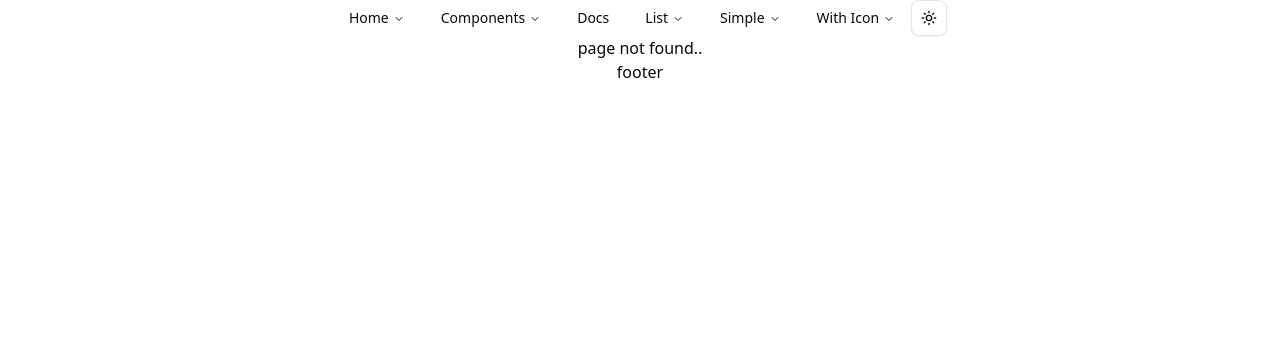
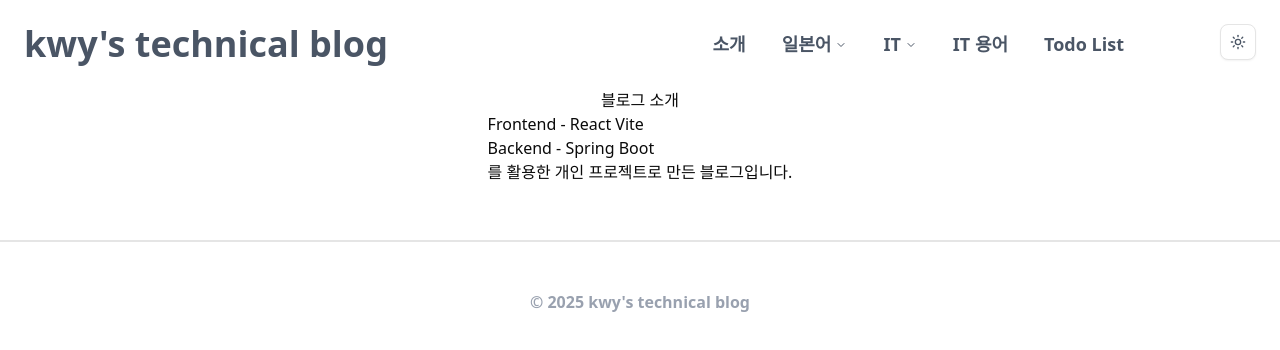
Before and after one commit to cttc-cttc/tech-blog, a React (Vite) app in the folder frontend/: page /intro in a window 1280 px wide. Before the commit this address had no page. Shown: the top 350 px of the page. Built offline with nearby package versions, Linux system fonts and the light colour scheme.

Commit message:
0729 프론트 작업

```diff
--- a/frontend/package.json
+++ b/frontend/package.json
@@ -10,6 +10,7 @@
     "preview": "vite preview"
   },
   "dependencies": {
+    "@radix-ui/react-aspect-ratio": "^1.1.7",
     "@radix-ui/react-dropdown-menu": "^2.1.15",
     "@radix-ui/react-navigation-menu": "^1.2.13",
     "@radix-ui/react-slot": "^1.2.3",
--- a/frontend/src/App.tsx
+++ b/frontend/src/App.tsx
@@ -3,18 +3,23 @@ import Home from "./pages/home/home";
 import ContentsDetail from "./pages/contents-detail/contents-detail";
 import HomeMain from "./pages/home/components/home-main";
 import NotFound from "./pages/home/components/not-found";
+import { ThemeProvider } from "./components/ui/theme-provider";
+import Intro from "./pages/home/components/intro";
 
 function App() {
   return (
+    <ThemeProvider>
       <BrowserRouter>
         <Routes>
           <Route path="/" element={<Home />}>
             <Route index element={<HomeMain />} />
+            <Route path="/intro" element={<Intro />} />
             <Route path="/contents-detail/:id" element={<ContentsDetail />} />
             <Route path="*" element={<NotFound />} />
           </Route>
         </Routes>
       </BrowserRouter>
+    </ThemeProvider>
   );
 }
 
--- a/frontend/src/components/ui/navigation-menu.tsx
+++ b/frontend/src/components/ui/navigation-menu.tsx
@@ -1,9 +1,9 @@
-import * as React from "react"
-import * as NavigationMenuPrimitive from "@radix-ui/react-navigation-menu"
-import { cva } from "class-variance-authority"
-import { ChevronDownIcon } from "lucide-react"
+import * as React from "react";
+import * as NavigationMenuPrimitive from "@radix-ui/react-navigation-menu";
+import { cva } from "class-variance-authority";
+import { ChevronDownIcon } from "lucide-react";
 
-import { cn } from "@/lib/utils"
+import { cn } from "@/lib/utils";
 
 function NavigationMenu({
   className,
@@ -11,7 +11,7 @@ function NavigationMenu({
   viewport = true,
   ...props
 }: React.ComponentProps<typeof NavigationMenuPrimitive.Root> & {
-  viewport?: boolean
+  viewport?: boolean;
 }) {
   return (
     <NavigationMenuPrimitive.Root
@@ -26,7 +26,7 @@ function NavigationMenu({
       {children}
       {viewport && <NavigationMenuViewport />}
     </NavigationMenuPrimitive.Root>
-  )
+  );
 }
 
 function NavigationMenuList({
@@ -36,13 +36,10 @@ function NavigationMenuList({
   return (
     <NavigationMenuPrimitive.List
       data-slot="navigation-menu-list"
-      className={cn(
-        "group flex flex-1 list-none items-center justify-center gap-1",
-        className
-      )}
+      className={cn("group flex flex-1 list-none items-center justify-center gap-1", className)}
       {...props}
     />
-  )
+  );
 }
 
 function NavigationMenuItem({
@@ -55,12 +52,12 @@ function NavigationMenuItem({
       className={cn("relative", className)}
       {...props}
     />
-  )
+  );
 }
 
 const navigationMenuTriggerStyle = cva(
-  "group inline-flex h-9 w-max items-center justify-center rounded-md bg-background px-4 py-2 text-sm font-medium hover:bg-accent hover:text-accent-foreground focus:bg-accent focus:text-accent-foreground disabled:pointer-events-none disabled:opacity-50 data-[state=open]:hover:bg-accent data-[state=open]:text-accent-foreground data-[state=open]:focus:bg-accent data-[state=open]:bg-accent/50 focus-visible:ring-ring/50 outline-none transition-[color,box-shadow] focus-visible:ring-[3px] focus-visible:outline-1"
-)
+  "group inline-flex h-9 w-max items-center justify-center rounded-md bg-background px-4 py-2 text-lg font-bold hover:bg-accent hover:text-accent-foreground focus:bg-accent focus:text-accent-foreground disabled:pointer-events-none disabled:opacity-50 data-[state=open]:hover:bg-accent data-[state=open]:text-accent-foreground data-[state=open]:focus:bg-accent data-[state=open]:bg-accent/50 focus-visible:ring-ring/50 outline-none transition-[color,box-shadow] focus-visible:ring-[3px] focus-visible:outline-1"
+);
 
 function NavigationMenuTrigger({
   className,
@@ -79,7 +76,7 @@ function NavigationMenuTrigger({
         aria-hidden="true"
       />
     </NavigationMenuPrimitive.Trigger>
-  )
+  );
 }
 
 function NavigationMenuContent({
@@ -96,7 +93,7 @@ function NavigationMenuContent({
       )}
       {...props}
     />
-  )
+  );
 }
 
 function NavigationMenuViewport({
@@ -104,11 +101,7 @@ function NavigationMenuViewport({
   ...props
 }: React.ComponentProps<typeof NavigationMenuPrimitive.Viewport>) {
   return (
-    <div
-      className={cn(
-        "absolute top-full left-0 isolate z-50 flex justify-center"
-      )}
-    >
+    <div className={cn("absolute top-full left-0 isolate z-50 flex justify-center")}>
       <NavigationMenuPrimitive.Viewport
         data-slot="navigation-menu-viewport"
         className={cn(
@@ -118,7 +111,7 @@ function NavigationMenuViewport({
         {...props}
       />
     </div>
-  )
+  );
 }
 
 function NavigationMenuLink({
@@ -134,7 +127,7 @@ function NavigationMenuLink({
       )}
       {...props}
     />
-  )
+  );
 }
 
 function NavigationMenuIndicator({
@@ -152,7 +145,7 @@ function NavigationMenuIndicator({
     >
       <div className="bg-border relative top-[60%] h-2 w-2 rotate-45 rounded-tl-sm shadow-md" />
     </NavigationMenuPrimitive.Indicator>
-  )
+  );
 }
 
 export {
@@ -165,4 +158,4 @@ export {
   NavigationMenuIndicator,
   NavigationMenuViewport,
   navigationMenuTriggerStyle,
-}
+};
--- a/frontend/src/pages/components/shadcn-custom/dark-mode-toggle.tsx
+++ b/frontend/src/pages/components/shadcn-custom/dark-mode-toggle.tsx
@@ -2,29 +2,20 @@ import { Moon, Sun } from "lucide-react";
 
 import { Button } from "@/components/ui/button";
 import { useTheme } from "@/components/ui/theme-provider";
-import { useState } from "react";
 
 export function DarkModeToggle() {
-  const systemTheme = window.matchMedia("(prefers-color-scheme: dark)").matches ? "dark" : "light";
-  const { setTheme } = useTheme();
-  const [currentTheme, setCurrentTheme] = useState(systemTheme);
+  const { theme, setTheme } = useTheme();
 
-  const toggleTheme = (resolvedTheme: string) => {
-    if (resolvedTheme === "dark") {
-      setCurrentTheme("light");
-      setTheme("light");
-    } else {
-      setCurrentTheme("dark");
-      setTheme("dark");
-    }
+  const toggleTheme = () => {
+    setTheme(theme === "dark" ? "light" : "dark");
   };
 
   return (
-    <>
-      <Button variant="outline" size="icon" onClick={() => toggleTheme(currentTheme)}>
+    <div className="pl-20">
+      <Button variant="outline" size="icon" onClick={toggleTheme} className="hover:cursor-pointer">
         <Sun className="h-[1.2rem] w-[1.2rem] rotate-0 scale-100 transition-all dark:-rotate-90 dark:scale-0" />
         <Moon className="absolute h-[1.2rem] w-[1.2rem] rotate-90 scale-0 transition-all dark:rotate-0 dark:scale-100" />
       </Button>
-    </>
+    </div>
   );
 }
--- a/frontend/src/pages/components/shadcn-custom/nav-menu.tsx
+++ b/frontend/src/pages/components/shadcn-custom/nav-menu.tsx
@@ -1,8 +1,8 @@
 "use client";
 
-import * as React from "react";
+// import * as React from "react";
 import { Link } from "react-router-dom";
-import { CircleCheckIcon, CircleHelpIcon, CircleIcon } from "lucide-react";
+// import { CircleCheckIcon, CircleHelpIcon, CircleIcon } from "lucide-react";
 
 import {
   NavigationMenu,
@@ -14,49 +14,49 @@ import {
   navigationMenuTriggerStyle,
 } from "@/components/ui/navigation-menu";
 
-const components: { title: string; href: string; description: string }[] = [
-  {
-    title: "Alert Dialog",
-    href: "/docs/primitives/alert-dialog",
-    description:
-      "A modal dialog that interrupts the user with important content and expects a response.",
-  },
-  {
-    title: "Hover Card",
-    href: "/docs/primitives/hover-card",
-    description: "For sighted users to preview content available behind a link.",
-  },
-  {
-    title: "Progress",
-    href: "/docs/primitives/progress",
-    description:
-      "Displays an indicator showing the completion progress of a task, typically displayed as a progress bar.",
-  },
-  {
-    title: "Scroll-area",
-    href: "/docs/primitives/scroll-area",
-    description: "Visually or semantically separates content.",
-  },
-  {
-    title: "Tabs",
-    href: "/docs/primitives/tabs",
-    description:
-      "A set of layered sections of content—known as tab panels—that are displayed one at a time.",
-  },
-  {
-    title: "Tooltip",
-    href: "/docs/primitives/tooltip",
-    description:
-      "A popup that displays information related to an element when the element receives keyboard focus or the mouse hovers over it.",
-  },
-];
+// const components: { title: string; href: string; description: string }[] = [
+//   {
+//     title: "Alert Dialog",
+//     href: "/docs/primitives/alert-dialog",
+//     description:
+//       "A modal dialog that interrupts the user with important content and expects a response.",
+//   },
+//   {
+//     title: "Hover Card",
+//     href: "/docs/primitives/hover-card",
+//     description: "For sighted users to preview content available behind a link.",
+//   },
+//   {
+//     title: "Progress",
+//     href: "/docs/primitives/progress",
+//     description:
+//       "Displays an indicator showing the completion progress of a task, typically displayed as a progress bar.",
+//   },
+//   {
+//     title: "Scroll-area",
+//     href: "/docs/primitives/scroll-area",
+//     description: "Visually or semantically separates content.",
+//   },
+//   {
+//     title: "Tabs",
+//     href: "/docs/primitives/tabs",
+//     description:
+//       "A set of layered sections of content—known as tab panels—that are displayed one at a time.",
+//   },
+//   {
+//     title: "Tooltip",
+//     href: "/docs/primitives/tooltip",
+//     description:
+//       "A popup that displays information related to an element when the element receives keyboard focus or the mouse hovers over it.",
+//   },
+// ];
 
 export function NavMenu() {
   return (
     <NavigationMenu viewport={false}>
       <NavigationMenuList>
-        <NavigationMenuItem>
-          <NavigationMenuTrigger>Home</NavigationMenuTrigger>
+        {/* <NavigationMenuItem>
+          <NavigationMenuTrigger>소개</NavigationMenuTrigger>
           <NavigationMenuContent>
             <ul className="grid gap-2 md:w-[400px] lg:w-[500px] lg:grid-cols-[.75fr_1fr]">
               <li className="row-span-3">
@@ -83,9 +83,15 @@ export function NavMenu() {
               </ListItem>
             </ul>
           </NavigationMenuContent>
+        </NavigationMenuItem> */}
+        <NavigationMenuItem>
+          <NavigationMenuLink asChild className={navigationMenuTriggerStyle()}>
+            <Link to="/intro">소개</Link>
+          </NavigationMenuLink>
         </NavigationMenuItem>
-        <NavigationMenuItem>
-          <NavigationMenuTrigger>Components</NavigationMenuTrigger>
+
+        {/* <NavigationMenuItem>
+          <NavigationMenuTrigger>일본어</NavigationMenuTrigger>
           <NavigationMenuContent>
             <ul className="grid w-[400px] gap-2 md:w-[500px] md:grid-cols-2 lg:w-[600px]">
               {components.map(component => (
@@ -95,14 +101,65 @@ export function NavMenu() {
               ))}
             </ul>
           </NavigationMenuContent>
+        </NavigationMenuItem> */}
+        <NavigationMenuItem>
+          <NavigationMenuTrigger>일본어</NavigationMenuTrigger>
+          <NavigationMenuContent>
+            <ul className="grid w-[200px] gap-4">
+              <li>
+                <NavigationMenuLink asChild>
+                  <Link to="/japanese/jplt-n2-words">JLPT N2 단어</Link>
+                </NavigationMenuLink>
+                <NavigationMenuLink asChild>
+                  <Link to="/japanese/jplt-n2-grammar">JLPT N2 문법</Link>
+                </NavigationMenuLink>
+                <NavigationMenuLink asChild>
+                  <Link to="/japanese/res-n-hum-lang">존경어와 겸양어</Link>
+                </NavigationMenuLink>
+                <NavigationMenuLink asChild>
+                  <Link to="/japanese/jplt-n1-words">JLPT N1 단어</Link>
+                </NavigationMenuLink>
+                <NavigationMenuLink asChild>
+                  <Link to="/japanese/jplt-n1-grammar">JLPT N1 문법</Link>
+                </NavigationMenuLink>
+              </li>
+            </ul>
+          </NavigationMenuContent>
         </NavigationMenuItem>
+
         <NavigationMenuItem>
-          <NavigationMenuLink asChild className={navigationMenuTriggerStyle()}>
-            <Link to="/docs">Docs</Link>
-          </NavigationMenuLink>
+          <NavigationMenuTrigger>IT</NavigationMenuTrigger>
+          <NavigationMenuContent>
+            <ul className="grid w-[200px] gap-4">
+              <li>
+                <NavigationMenuLink asChild>
+                  <Link to="/it/html">HTML</Link>
+                </NavigationMenuLink>
+                <NavigationMenuLink asChild>
+                  <Link to="/it/css">CSS</Link>
+                </NavigationMenuLink>
+                <NavigationMenuLink asChild>
+                  <Link to="/it/javascript">JavaScript</Link>
+                </NavigationMenuLink>
+                <NavigationMenuLink asChild>
+                  <Link to="/it/react">React</Link>
+                </NavigationMenuLink>
+                <NavigationMenuLink asChild>
+                  <Link to="/it/database">DataBase</Link>
+                </NavigationMenuLink>
+                <NavigationMenuLink asChild>
+                  <Link to="/it/java">Java</Link>
+                </NavigationMenuLink>
+                <NavigationMenuLink asChild>
+                  <Link to="/it/spring-boot">Spring Boot</Link>
+                </NavigationMenuLink>
+              </li>
+            </ul>
+          </NavigationMenuContent>
         </NavigationMenuItem>
-        <NavigationMenuItem>
-          <NavigationMenuTrigger>List</NavigationMenuTrigger>
+
+        {/* <NavigationMenuItem>
+          <NavigationMenuTrigger>IT</NavigationMenuTrigger>
           <NavigationMenuContent>
             <ul className="grid w-[300px] gap-4">
               <li>
@@ -129,26 +186,21 @@ export function NavMenu() {
               </li>
             </ul>
           </NavigationMenuContent>
+        </NavigationMenuItem> */}
+
+        <NavigationMenuItem>
+          <NavigationMenuLink asChild className={navigationMenuTriggerStyle()}>
+            <Link to="/it-words">IT 용어</Link>
+          </NavigationMenuLink>
         </NavigationMenuItem>
+
         <NavigationMenuItem>
-          <NavigationMenuTrigger>Simple</NavigationMenuTrigger>
-          <NavigationMenuContent>
-            <ul className="grid w-[200px] gap-4">
-              <li>
-                <NavigationMenuLink asChild>
-                  <Link to="#">Components</Link>
-                </NavigationMenuLink>
-                <NavigationMenuLink asChild>
-                  <Link to="#">Documentation</Link>
-                </NavigationMenuLink>
-                <NavigationMenuLink asChild>
-                  <Link to="#">Blocks</Link>
-                </NavigationMenuLink>
-              </li>
-            </ul>
-          </NavigationMenuContent>
+          <NavigationMenuLink asChild className={navigationMenuTriggerStyle()}>
+            <Link to="/todo-list">Todo List</Link>
+          </NavigationMenuLink>
         </NavigationMenuItem>
-        <NavigationMenuItem>
+
+        {/* <NavigationMenuItem>
           <NavigationMenuTrigger>With Icon</NavigationMenuTrigger>
           <NavigationMenuContent>
             <ul className="grid w-[200px] gap-4">
@@ -174,26 +226,26 @@ export function NavMenu() {
               </li>
             </ul>
           </NavigationMenuContent>
-        </NavigationMenuItem>
+        </NavigationMenuItem> */}
       </NavigationMenuList>
     </NavigationMenu>
   );
 }
 
-function ListItem({
-  title,
-  children,
-  href,
-  ...props
-}: React.ComponentPropsWithoutRef<"li"> & { href: string }) {
-  return (
-    <li {...props}>
-      <NavigationMenuLink asChild>
-        <Link to={href}>
-          <div className="text-sm leading-none font-medium">{title}</div>
-          <p className="text-muted-foreground line-clamp-2 text-sm leading-snug">{children}</p>
-        </Link>
-      </NavigationMenuLink>
-    </li>
-  );
-}
+// function ListItem({
+//   title,
+//   children,
+//   href,
+//   ...props
+// }: React.ComponentPropsWithoutRef<"li"> & { href: string }) {
+//   return (
+//     <li {...props}>
+//       <NavigationMenuLink asChild>
+//         <Link to={href}>
+//           <div className="text-sm leading-none font-medium">{title}</div>
+//           <p className="text-muted-foreground line-clamp-2 text-sm leading-snug">{children}</p>
+//         </Link>
+//       </NavigationMenuLink>
+//     </li>
+//   );
+// }
--- a/frontend/src/pages/home/components/footer.tsx
+++ b/frontend/src/pages/home/components/footer.tsx
@@ -1,7 +1,10 @@
 export default function Footer() {
   return (
-    <footer>
-      <h1>footer</h1>
+    <footer className="flex flex-col w-full max-w-7xl py-6 h-48">
+      <hr className="p-6 mt-8 border-t-2" />
+      <div className="font-bold text-4l text-gray-400 dark:text-gray-600">
+        <p className="flex justify-center">© 2025 kwy's technical blog</p>
+      </div>
     </footer>
   );
 }
--- a/frontend/src/pages/home/components/header.tsx
+++ b/frontend/src/pages/home/components/header.tsx
@@ -1,13 +1,23 @@
 // import { ModeToggle } from "@/components/ui/mode-toggle";
 import { DarkModeToggle } from "@/pages/components/shadcn-custom/dark-mode-toggle";
 import { NavMenu } from "@/pages/components/shadcn-custom/nav-menu";
+import { Link } from "react-router-dom";
 
 export default function Header() {
   return (
-    <header className="flex">
-      <NavMenu />
-      {/* <ModeToggle /> */}
-      <DarkModeToggle />
-    </header>
+    <div className="w-full flex justify-center bg-background sticky top-0">
+      <header className="flex w-full max-w-7xl p-6 text-gray-600 dark:text-gray-400">
+        <div className="flex flex-1">
+          <Link to="/">
+            <h1 className="font-bold text-4xl">kwy's technical blog</h1>
+          </Link>
+        </div>
+        <div className="flex flex-1 justify-end">
+          <NavMenu />
+          {/* <ModeToggle /> */}
+          <DarkModeToggle />
+        </div>
+      </header>
+    </div>
   );
 }
--- /dev/null
+++ b/frontend/src/pages/home/components/intro.tsx
@@ -0,0 +1,12 @@
+export default function Intro() {
+  return (
+    <>
+      <h1>블로그 소개</h1>
+      <div>
+        <p>Frontend - React Vite</p>
+        <p>Backend - Spring Boot</p>
+        <p>를 활용한 개인 프로젝트로 만든 블로그입니다.</p>
+      </div>
+    </>
+  );
+}
--- a/frontend/src/pages/home/home.tsx
+++ b/frontend/src/pages/home/home.tsx
@@ -1,4 +1,3 @@
-import { ThemeProvider } from "@/components/ui/theme-provider";
 import Header from "./components/header";
 import Footer from "./components/footer";
 import { Outlet } from "react-router-dom";
@@ -15,17 +14,15 @@ export default function Home() {
   // }, []);
 
   return (
-    <ThemeProvider>
+    <div className="flex flex-col items-center min-h-screen">
       {/* <ul>
             {message.map((text, index) => (
               <li key={`${index}-${text}`}>{text}</li>
             ))}
           </ul> */}
-      <div className="flex flex-col items-center min-h-screen">
       <Header />
       <Outlet />
       <Footer />
     </div>
-    </ThemeProvider>
   );
 }
```
Also changed, not shown: frontend/src/components/ui/aspect-ratio.tsx (added, +9 -0 lines), frontend/src/pages/components/shadcn-custom/home-aspect-ratio.tsx (added, +15 -0 lines), frontend/src/pages/home/components/home-main.tsx (+4 -3 lines), 1 other file (tests, documents, lock files or other folders). Lines whose indentation alone changed are shown as unchanged.
